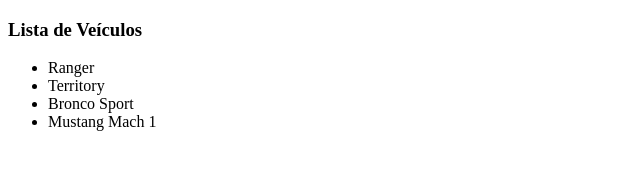
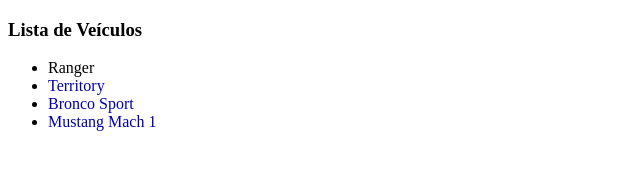
Before and after one commit to DavidS198104/Desafio-Sprint-3, a plain HTML site: page index.html in a window 1280 px wide. Shown: the whole page, without its empty margins (0-640 px from the left). Drawn offline with Linux system fonts and the light colour scheme.

Commit message:
Update index.html

```diff
--- a/index.html
+++ b/index.html
@@ -10,10 +10,10 @@
 			<section>
 				<h3> Lista de Veículos </h3>
 				<ul>
-					<li>Ranger</li>
-					<li>Territory</li>
-					<li>Bronco Sport</li>
-					<li>Mustang Mach 1</li>
+					<li><font color="#0000AA"> </font>Ranger</li>
+					<li><font color="#0000AA"> Territory</font></li>
+					<li><font color="#0000AA">Bronco Sport</font></li>
+					<li><font color="#0000AA">Mustang Mach 1</font></li>
 				</ul>
 			</section>
 		</main>
```
